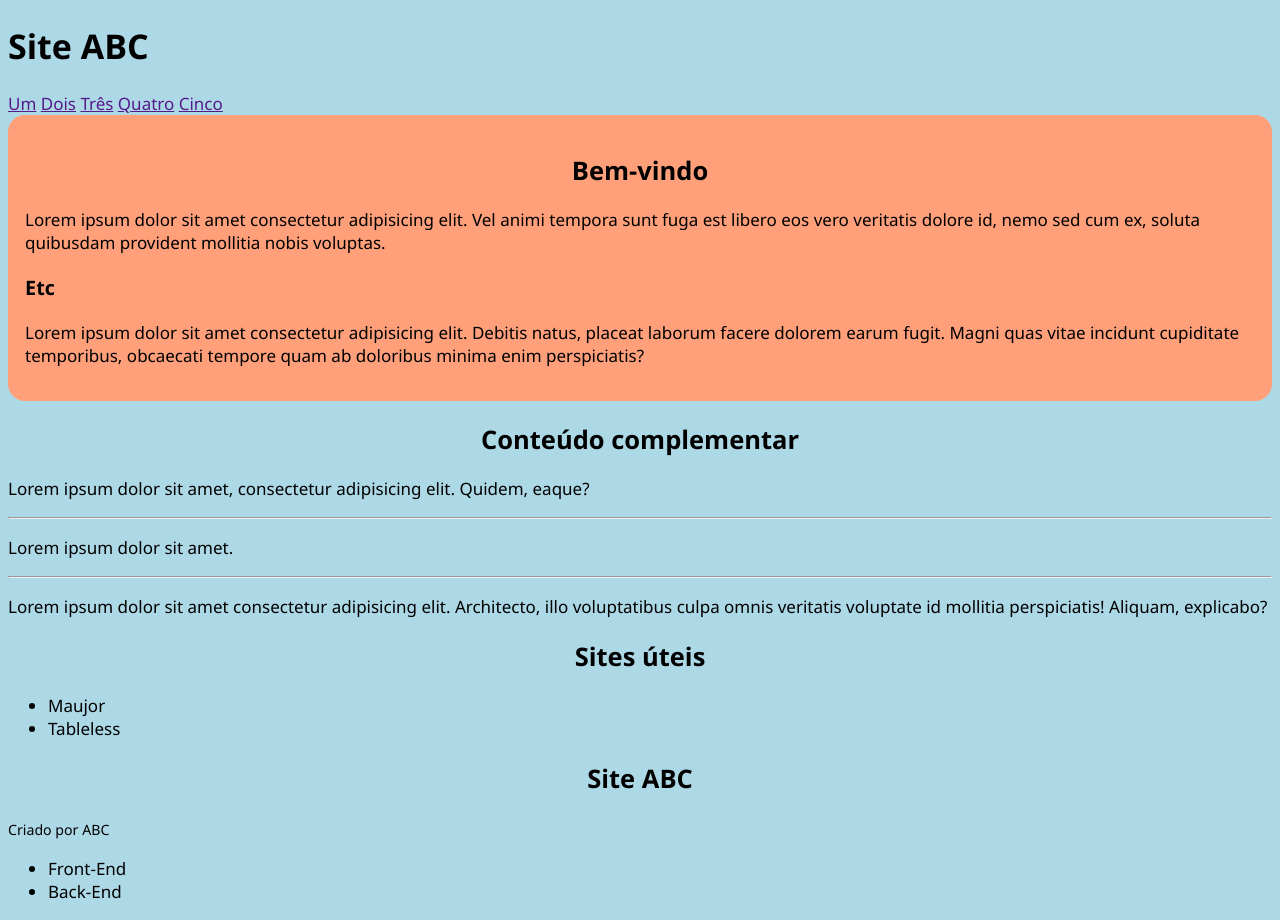
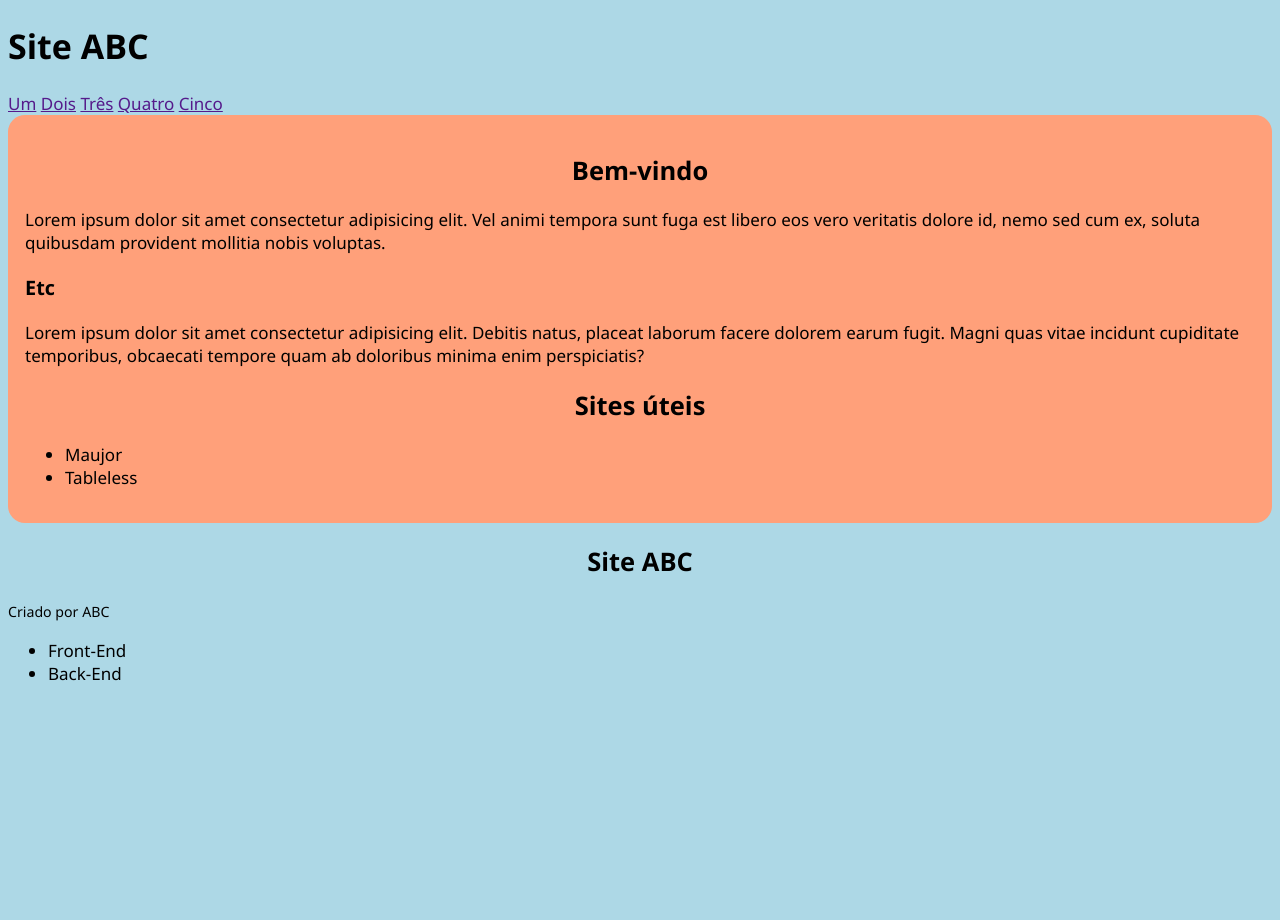
Before and after one commit to bernardo-augusto/testes-repo, a plain HTML site: page index.html in a window 1280 px wide. After the commit the page ends 800 px from the top, so only its background shows below. Drawn offline with Linux system fonts and the light colour scheme.

Commit message:
Update index.html

```diff
--- a/index.html
+++ b/index.html
@@ -27,16 +27,6 @@
                 <h3>Etc</h3>
                 <p>Lorem ipsum dolor sit amet consectetur adipisicing elit. Debitis natus, placeat laborum facere dolorem earum fugit. Magni quas vitae incidunt cupiditate temporibus, obcaecati tempore quam ab doloribus minima enim perspiciatis?</p>
             </section>
-        </article>
-
-        <aside>
-            <h2>Conteúdo complementar</h2>
-            <p>Lorem ipsum dolor sit amet, consectetur adipisicing elit. Quidem, eaque?</p>
-            <hr>
-            <p>Lorem ipsum dolor sit amet.</p>
-            <hr>
-            <p>Lorem ipsum dolor sit amet consectetur adipisicing elit. Architecto, illo voluptatibus culpa omnis veritatis voluptate id mollitia perspiciatis! Aliquam, explicabo?</p>
-        </aside>
 
         <aside>
             <h2>Sites úteis</h2>
```
